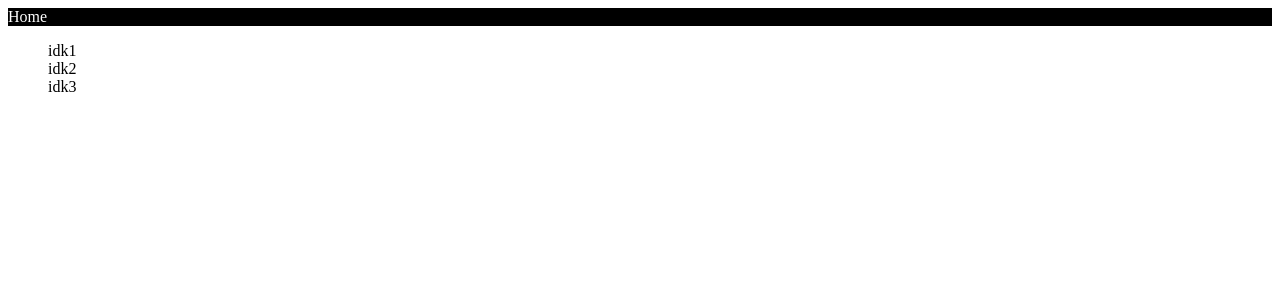
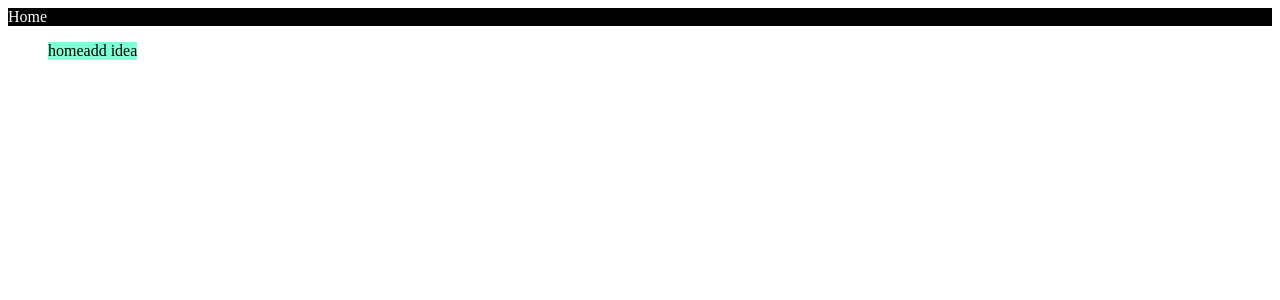
Before and after one commit to jake644780/devHive, a React (Vite) app in the folder frontend/: page / in a window 1280 px wide. Shown: the top 300 px of the page. Built offline with nearby package versions, Linux system fonts and the light colour scheme.

Commit message:
add react-router-dom and implement routing in App component; enhance Navbar with dynamic navigation items

```diff
--- a/frontend/package.json
+++ b/frontend/package.json
@@ -12,7 +12,8 @@
   },
   "dependencies": {
     "react": "^19.0.0",
-    "react-dom": "^19.0.0"
+    "react-dom": "^19.0.0",
+    "react-router-dom": "^7.3.0"
   },
   "devDependencies": {
     "@eslint/js": "^9.21.0",
--- a/frontend/src/App.jsx
+++ b/frontend/src/App.jsx
@@ -2,14 +2,19 @@ import { useState } from 'react'
 import reactLogo from './assets/react.svg'
 import viteLogo from '/vite.svg';
 import {Navbar} from './navbar/index';
+import { BrowserRouter as Router, Routes, Route } from "react-router-dom";
+
 
 
 function App() {
   return (
-    <>
-      <Navbar/>
-    </>
-  )
+    <Router>
+      <Navbar />
+      <div className="container">
+
+      </div>
+    </Router>
+  );
 }
 
 export default App;
--- a/frontend/src/navbar/navbar.jsx
+++ b/frontend/src/navbar/navbar.jsx
@@ -1,15 +1,27 @@
 import styles from "./style.module.css";
 
 export default function Navbar(){
+
+    let navItems = [];
+    let navNames = [
+        'home',
+        'add idea',
+    ];
+    for (let i = 0; i < navNames.length; i++) navItems.push(
+        <li className={styles.navElement}>
+            { navNames[i] }
+        </li>
+    );
+
+
+
     return (
         <nav className={styles.navbar}>
             <div className={styles.home}>
                 Home
             </div>
-            <ul>
-                <li>idk1</li>
-                <li>idk2</li>
-                <li>idk3</li>
+            <ul className={styles.navElements}>
+                { navItems }
             </ul>
         </nav>
     );
--- a/frontend/src/navbar/style.module.css
+++ b/frontend/src/navbar/style.module.css
@@ -6,3 +6,17 @@
 li{
     list-style: none;
 }
+
+.navElements{
+    display: flex;
+    flex-direction: row;
+}
+
+.navElement{
+    background-color: aquamarine;
+    box-sizing: border-box;
+}
+
+.navbar{
+
+}
```
Also changed, not shown: 1 other file (tests, documents, lock files or other folders).
